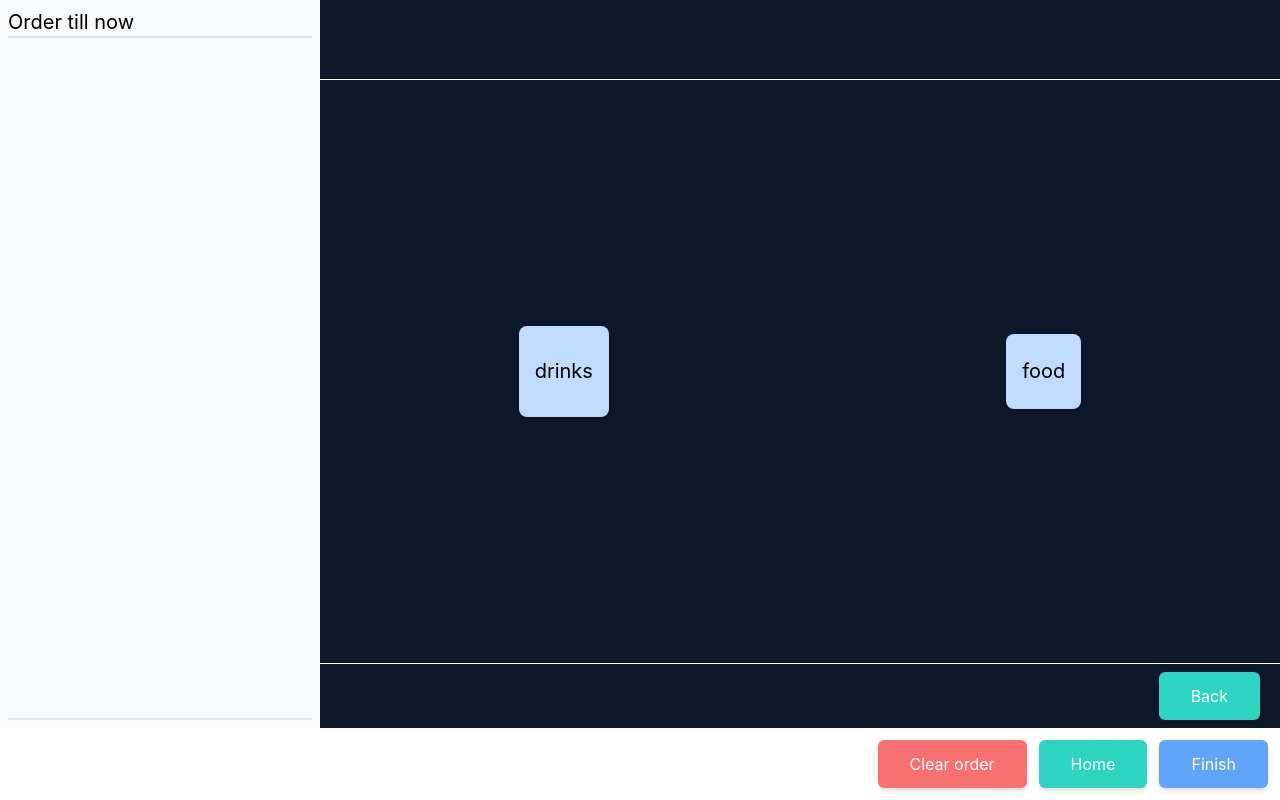
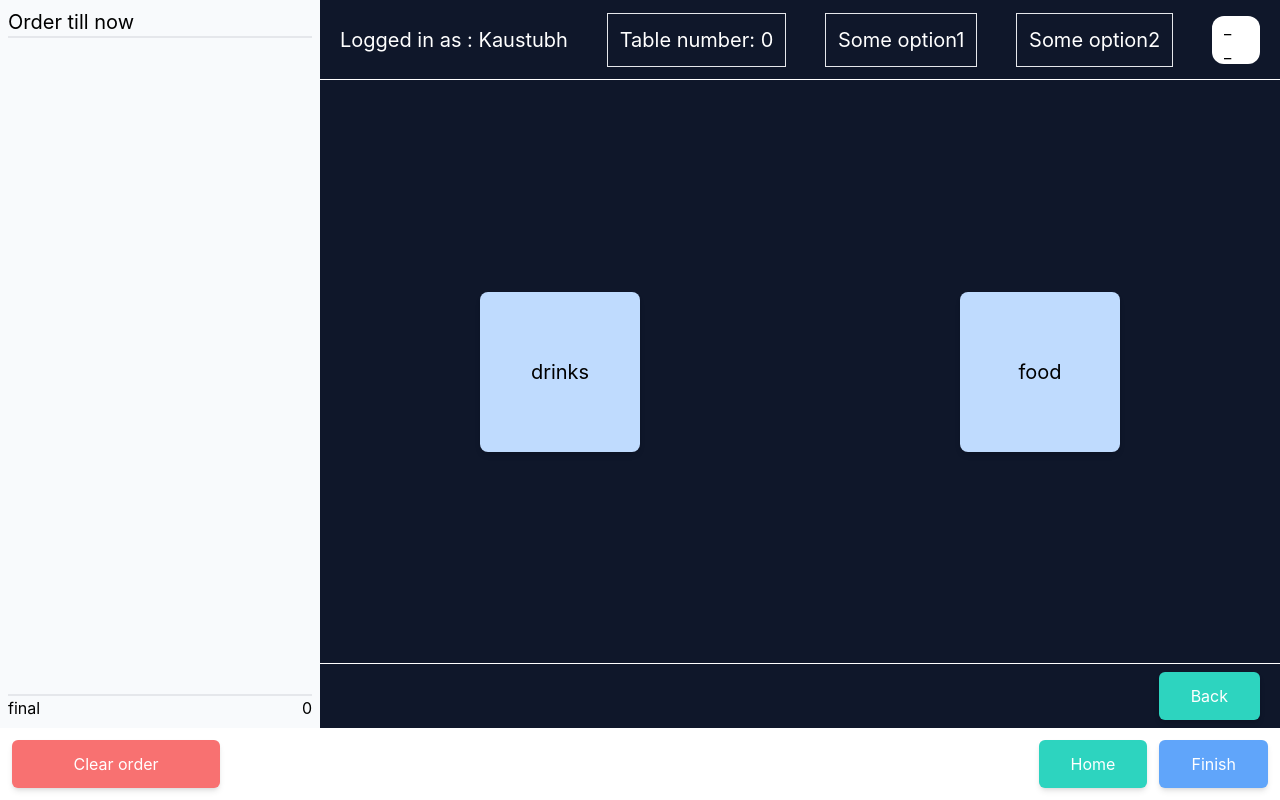
Before and after one commit to kaustubh285/colab_till, a React (Create React App) app: page /menu in a window 1280 px wide. Built offline with nearby package versions, Linux system fonts and the light colour scheme.

Commit message:
clear order button, nav bar dummy options, final price added

```diff
--- a/src/components/OrderList.jsx
+++ b/src/components/OrderList.jsx
@@ -39,16 +39,17 @@ const OrderList = ({ currOrder }) => {
         })}
       </div>
       <div>
-        {/* <div className=' divide-red-300 flex w-full justify-between items-center'>
+        <div className=' divide-red-300 flex w-full justify-between items-center'>
           <p>final</p>
           <p>
-            {currentOrder.length > 0 &&
-              currentOrder
-                .map((item) => item.item_price_eat_in)
-                .reduce((prev, next) => prev + next)
-                .toFixed(2)}
+            {currOrder.length === 0
+              ? 0.0
+              : currOrder
+                  .map((item) => item.item_price_eat_in)
+                  .reduce((prev, next) => prev + next)
+                  .toFixed(2)}
           </p>
-        </div> */}
+        </div>
       </div>
     </div>
   );
--- a/src/page/Menu.js
+++ b/src/page/Menu.js
@@ -90,7 +90,20 @@ const Menu = () => {
         <div className=' flex-1 flex flex-col'>
           {/* right */}
 
-          <div className=' h-20 border-b border-white '>{/* nav */}</div>
+          <div className=' h-20 border-b border-white flex items-center justify-between text-white px-5'>
+            <div className=' text-xl'>Logged in as : Kaustubh</div>
+            <div className=' text-xl border p-3'>
+              Table number:
+              <span> 0</span>
+            </div>
+
+            <div className=' text-xl border p-3'>Some option1</div>
+            <div className=' text-xl border p-3'>Some option2</div>
+            <div className=' w-12 aspect-square bg-white rounded-xl px-3 text-black flex flex-col space-y-0'>
+              <span>_</span>
+              <span>_</span>
+            </div>
+          </div>
           <div
             className={`flex-1 md:flex md:flex-wrap items-center justify-around content-center grid ${
               menu.length >= 3 ? " grid-cols-3 " : " grid-cols-2 "
@@ -100,15 +113,22 @@ const Menu = () => {
               menu?.map((item) =>
                 item.item_name ? (
                   <div
-                    className=' text-lg md:text-xl min-w-2/12 max-w-32 text-center justify-center items-center flex aspect-square active:shadow-none cursor-pointer bg-blue-200 px-4 py-2 rounded-lg shadow-md m-2 '
+                    className=' text-lg md:text-xl w-2/12 max-w-32 text-center justify-center items-center flex aspect-square active:shadow-none cursor-pointer bg-blue-200 px-4 py-2 rounded-lg shadow-sm m-2 relative flex-col space-y-2 shadow-slate-100'
                     onClick={() => {
                       addToOrder(item);
                     }}>
-                    {item.item_name}
+                    <div className=' py-2'>{item.item_name}</div>
+                    {/* <div className=' bg-orange-400  w-full'>
+                      {
+                        currentOrder.filter(
+                          (itm) => itm.item_name === item.item_name
+                        ).length
+                      }
+                    </div> */}
                   </div>
                 ) : (
                   <div
-                    className=' text-lg md:text-xl min-w-4/12 md:min-w-2/12 text-center justify-center items-center flex aspect-square active:shadow-none cursor-pointer bg-blue-200 px-4 py-2 rounded-lg shadow-md m-2 '
+                    className=' text-lg md:text-xl w-2/12 md:min-w-2/12 text-center justify-center items-center flex aspect-square active:shadow-none cursor-pointer bg-blue-200 px-4 py-2 rounded-lg shadow-md m-2 '
                     onClick={() => {
                       navigate(`${location.pathname}/${item}`);
                     }}>
@@ -129,15 +149,17 @@ const Menu = () => {
 
       <div className=' bg-white md:h-max h-20 flex p-3 items-center'>
         {/* bottom */}
-        <div className=' flex-1'></div>
-        <div className=' flex items-center space-x-3'>
+        <div className=' flex-1'>
           <div
-            className=' px-8 py-3 text-white rounded-md bg-red-400 h-max shadow-md active:shadow-none cursor-pointer'
+            className=' px-8 py-3 text-white rounded-md bg-red-400 h-max shadow-md active:shadow-none cursor-pointer w-52 text-center '
             onClick={() => {
               setCurrentOrder([]);
+              localStorage.removeItem("current_order");
             }}>
             Clear order
           </div>
+        </div>
+        <div className=' flex items-center space-x-3'>
           <div className=' px-8 py-3 text-white rounded-md bg-teal-400 h-max shadow-md active:shadow-none cursor-pointer'>
             Home
           </div>
```
